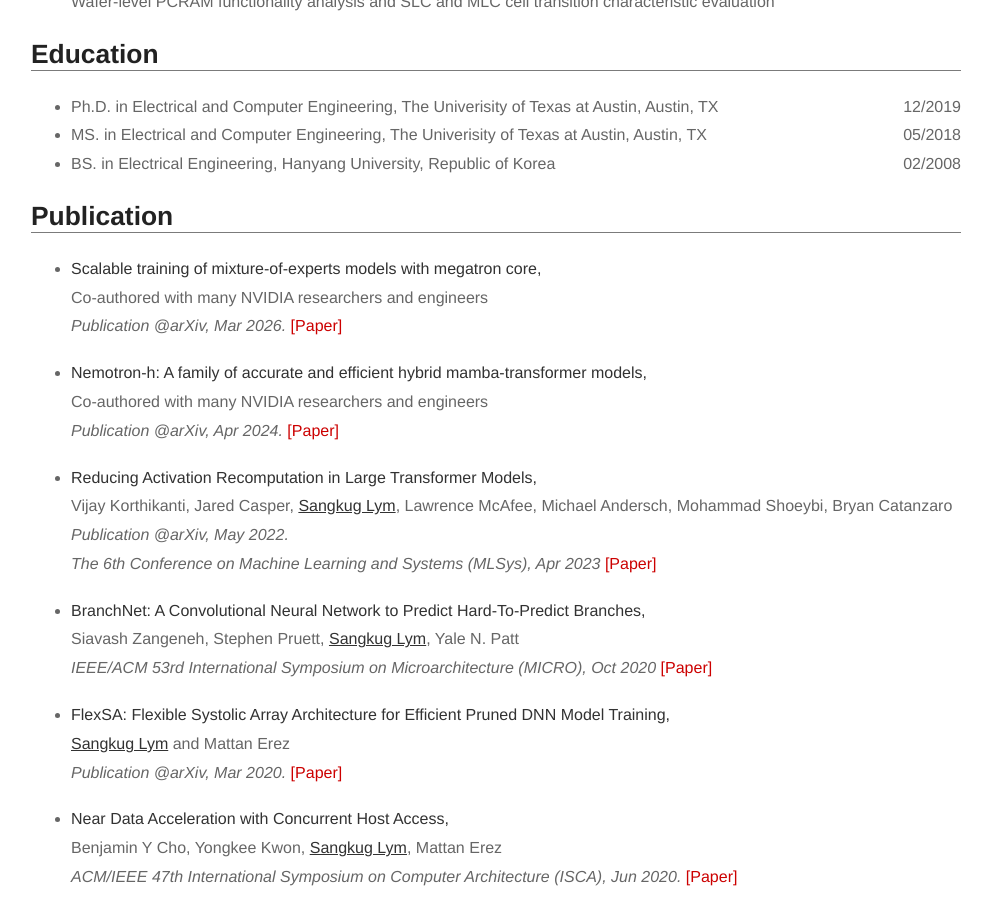
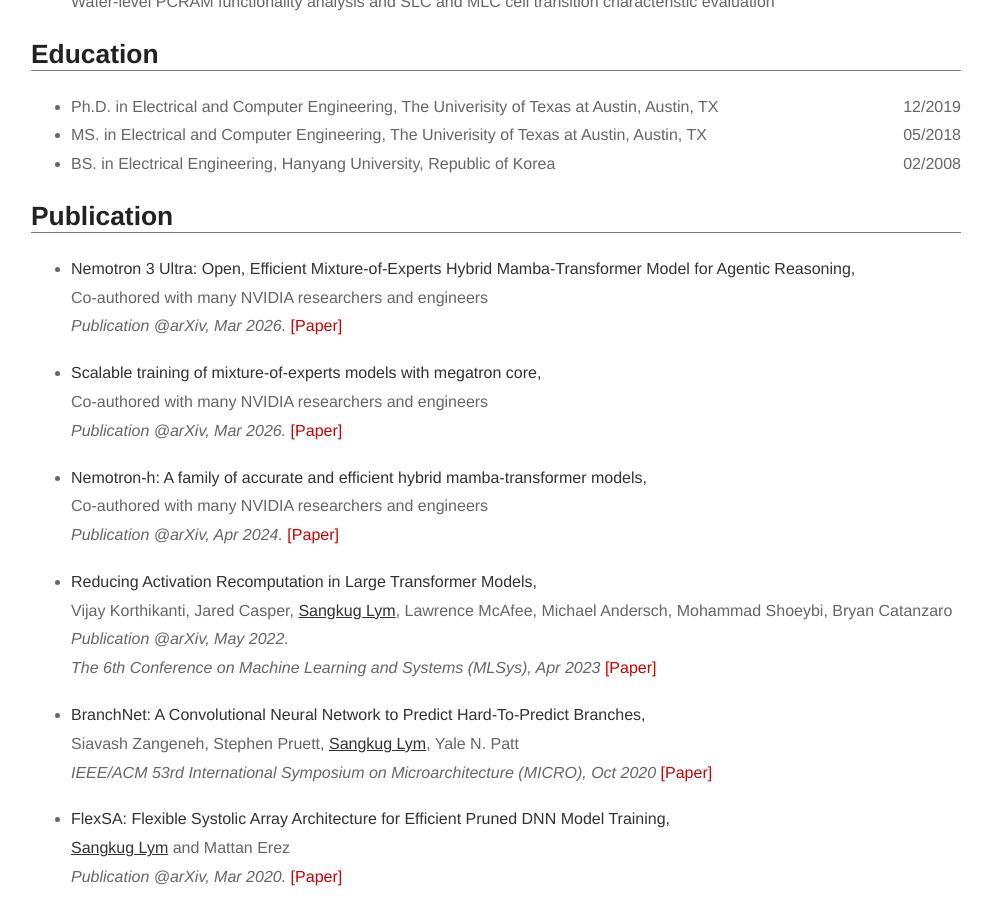
Before and after one commit to erhoo82/erhoo82.github.io, a Jekyll site: the page built from index.md, in a window 1280 px wide and 900 px high, scrolled down 2057 px. Shown: the whole window, without its empty margins (144-1136 px from the left). Built offline with Jekyll 4.4.1, drawn with Linux system fonts in a browser that asks for light colours.

Commit message:
update
Signed-off-by: Sangkug Lym <slym@nvidia.com>

```diff
--- a/index.md
+++ b/index.md
@@ -117,6 +117,13 @@ For more details about me, please refer <a href="https://drive.google.com/file/d
 
 <h2>Publication<hr></h2>
 <ul>
+
+    <li>
+    <b>Nemotron 3 Ultra: Open, Efficient Mixture-of-Experts Hybrid Mamba-Transformer Model for Agentic Reasoning,</b>
+    <br>Co-authored with many NVIDIA researchers and engineers
+    <br><i>Publication @arXiv, Mar 2026.</i>
+    <a href="https://arxiv.org/pdf/2606.15007" style="text-decoration : none;color: #cc0000">[Paper]</a>
+    </li><br>
 
     <li>
     <b>Scalable training of mixture-of-experts models with megatron core,</b>
```
